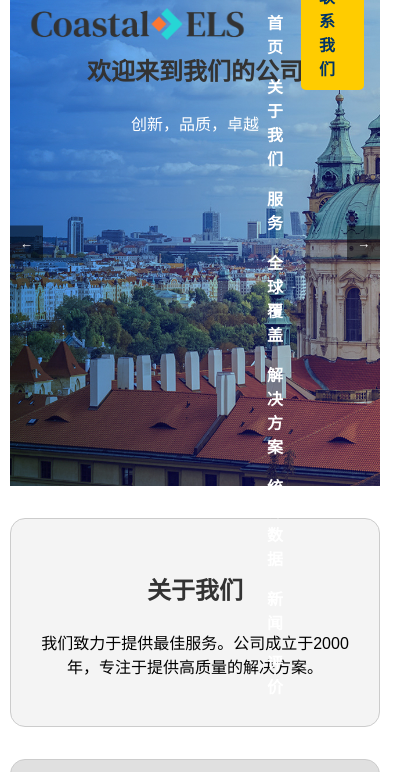
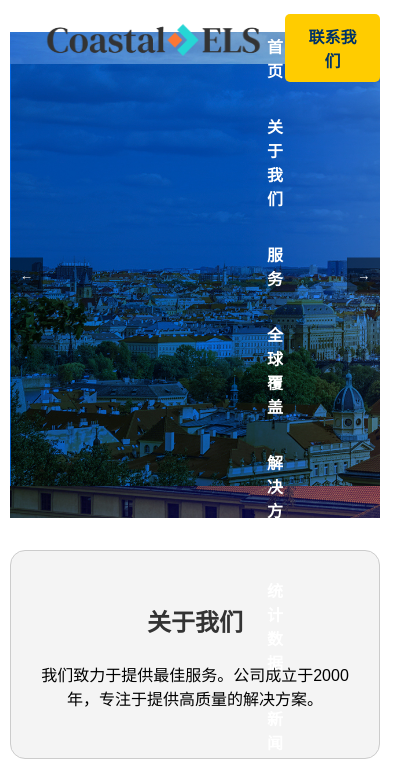
Before and after one commit to zbr79/costalels, a plain HTML site: page index.html in a window 390 px wide. Shown: the top 772 px of the page, 412 px wide, since content can reach past the window. Drawn offline with Linux system fonts and the light colour scheme.

Commit message:
trigger update and responsive

```diff
--- a/styles.css
+++ b/styles.css
@@ -4,15 +4,14 @@ body {
     padding: 0;
     box-sizing: border-box;
 }
+
 html {
     scroll-behavior: smooth;
 }
 
 .container {
     width: 100%;
-    /* max-width: 1200px; */
     margin: 0 auto;
-    /* padding: 0 1em; */
 }
 
 header {
@@ -30,7 +29,7 @@ header {
 }
 
 header.scrolled {
-    background-color: rgba(74, 159, 244, 0.5); /* Half-transparent blue */
+    background-color: rgba(74, 159, 244, 0.5);
 }
 
 header .container {
@@ -45,7 +44,7 @@ header .container {
 }
 
 nav {
-    height: 3em; /* Ensure the nav takes the full height of the header */
+    height: 3em;
 }
 
 nav ul {
@@ -53,14 +52,13 @@ nav ul {
     padding: 0;
     display: flex;
     margin: 0;
-    height: 100%; /* Ensure the nav takes the full height of the header */
+    height: 100%;
     padding: 2px;
 }
 
 nav ul li {
-    /* margin: 0 1em; */
-    height: 100%; /* Ensure the list items take the full height of the header */
-    position: relative; /* For the border animation */
+    height: 100%;
+    position: relative;
 }
 
 nav ul li a {
@@ -70,9 +68,9 @@ nav ul li a {
     padding: 0 1em;
     display: flex;
     align-items: center;
-    height: 100%; /* Ensure the anchor tags take the full height of the list items */
-    transition: background-color 0.3s; /* Smooth transition for background color */
-    position: relative; /* To position the border */
+    height: 100%;
+    transition: background-color 0.3s;
+    position: relative;
 }
 
 nav ul li a::after {
@@ -82,7 +80,7 @@ nav ul li a::after {
     bottom: 0;
     height: 2px;
     width: 100%;
-    background-color: white; /* White border color */
+    background-color: white;
     transform: scaleX(0);
     transform-origin: left;
     transition: transform 0.3s ease;
@@ -93,7 +91,7 @@ nav ul li a:hover::after {
 }
 
 nav ul li a:hover {
-    background-color: #4a9ff4; /* Blue background on hover */
+    background-color: #4a9ff4;
 }
 
 .contact-btn {
@@ -104,14 +102,14 @@ nav ul li a:hover {
     text-decoration: none;
     border-radius: 5px;
     font-weight: bold;
-    transition: background-color 0.3s, border-color 0.3s; /* Smooth transition for background color and border color */
-    border: 2px solid transparent; /* Initially transparent border */
+    transition: background-color 0.3s, border-color 0.3s;
+    border: 2px solid transparent;
 }
 
 .contact-btn:hover {
-    background-color: #4a9ff4; /* Blue background on hover */
-    color: #fff; /* White text on hover */
-    border-color: #fff; /* White border on hover */
+    background-color: #4a9ff4;
+    color: #fff;
+    border-color: #fff;
 }
 
 .hero-section {
@@ -120,10 +118,44 @@ nav ul li a:hover {
     text-align: center;
     padding: 3em 0;
     width: 100%;
-    height: 50vh; /* 50% of the viewport height */
-    position: relative; /* To position the header above it */
-    z-index: 0; /* Ensure the hero section is below the header */
+    height: 50vh;
+    position: relative;
+    z-index: 0;
     margin-top: -3em;
+}
+
+.slider {
+    display: flex;
+    transition: transform 0.5s ease-in-out;
+    width: 300%; /* Adjust width based on the number of slides */
+}
+
+.slide {
+    min-width: 100%;
+    box-sizing: border-box;
+    background: url('/hero_pic.PNG') no-repeat center center/cover;
+    display: flex;
+    flex-direction: column;
+    align-items: center;
+    justify-content: center;
+    height: 50vh;
+}
+
+.slider-nav {
+    position: absolute;
+    top: 50%;
+    width: 100%;
+    display: flex;
+    justify-content: space-between;
+    transform: translateY(-50%);
+}
+
+.slider-nav button {
+    background-color: rgba(0, 0, 0, 0.5);
+    border: none;
+    color: white;
+    padding: 10px;
+    cursor: pointer;
 }
 
 .section {
@@ -190,15 +222,15 @@ footer {
 .footer-section ul li a {
     color: #fff;
     text-decoration: none;
-    transition: background-color 0.3s, border-color 0.3s; /* Smooth transition for background color and border color */
+    transition: background-color 0.3s, border-color 0.3s;
     padding: 0.5em 1em;
     display: inline-block;
-    border: 2px solid transparent; /* Initially transparent border */
+    border: 2px solid transparent;
 }
 
 .footer-section ul li a:hover {
-    background-color: #4a9ff4; /* Blue background on hover */
-    border-color: #fff; /* White border on hover */
+    background-color: #4a9ff4;
+    border-color: #fff;
 }
 
 .footer-section p {
@@ -233,7 +265,7 @@ footer {
 }
 
 /* Responsive Design */
-@media (max-width: 768px) {
+@media (max-width: 1024px) {
     .container {
         width: 95%;
         padding: 0;
@@ -242,12 +274,12 @@ footer {
     nav ul {
         flex-direction: column;
         align-items: flex-start;
-        height: auto; /* Adjust height for mobile view */
+        height: auto;
     }
 
     nav ul li {
         margin: 0.5em 0;
-        height: auto; /* Adjust height for mobile view */
+        height: auto;
     }
 
     .contact-btn {
@@ -264,7 +296,7 @@ footer {
     }
 }
 
-@media (max-width: 480px) {
+@media (max-width: 768px) {
     header {
         flex-direction: column;
         align-items: flex-start;
@@ -277,4 +309,60 @@ footer {
     .section {
         padding: 2em 1em;
     }
+
+    .slider-nav button {
+        padding: 5px;
+    }
+
+    nav ul {
+        flex-direction: column;
+        align-items: flex-start;
+    }
+
+    nav ul li {
+        height: auto;
+    }
+
+    nav ul li a {
+        padding: 0.5em 0;
+    }
 }
+
+@media (max-width: 480px) {
+    header {
+        flex-direction: column;
+        align-items: flex-start;
+        padding: 1em;
+    }
+
+    .hero-section {
+        padding: 2em 0;
+        height: auto;
+    }
+
+    .slider-nav button {
+        padding: 5px;
+    }
+
+    .section {
+        padding: 2em 1em;
+    }
+
+    .contact-btn {
+        width: 100%;
+        text-align: center;
+    }
+
+    nav ul {
+        flex-direction: column;
+        align-items: flex-start;
+    }
+
+    nav ul li {
+        height: auto;
+    }
+
+    nav ul li a {
+        padding: 0.5em 0;
+    }
+}
```
